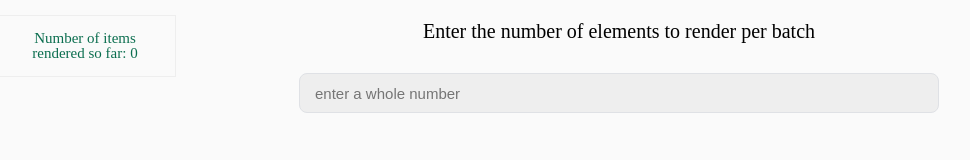
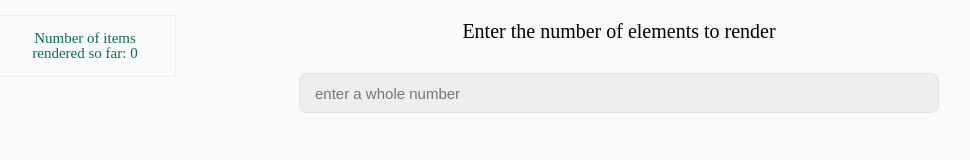
Before and after one commit to teagueash/observer-infinite-scroll, a React (Create React App) app: page / in a window 1280 px wide. Shown: the top 160 px of the page, without its empty margins (21-991 px from the left). Built offline with nearby package versions, Linux system fonts and the light colour scheme.

Commit message:
positioning changes

```diff
--- a/src/App.js
+++ b/src/App.js
@@ -65,7 +65,7 @@ function App() {
   };
   return (
     <AppContainer>
-      <AppHeader>Enter the number of elements to render per batch</AppHeader>
+      <AppHeader>Enter the number of elements to render</AppHeader>
       <ItemCounter>Number of items rendered so far: {data.length}</ItemCounter>
 
       <SearchInput
--- a/src/components/SearchInput.js
+++ b/src/components/SearchInput.js
@@ -8,7 +8,7 @@ const SearchInputWrapper = styled.div`
   align-items: center;
 
   @media (max-width: 1024px) {
-    padding: 3em 0 1em 0;
+    padding: 4em 0 1em 0;
   }
 `;
 
```
